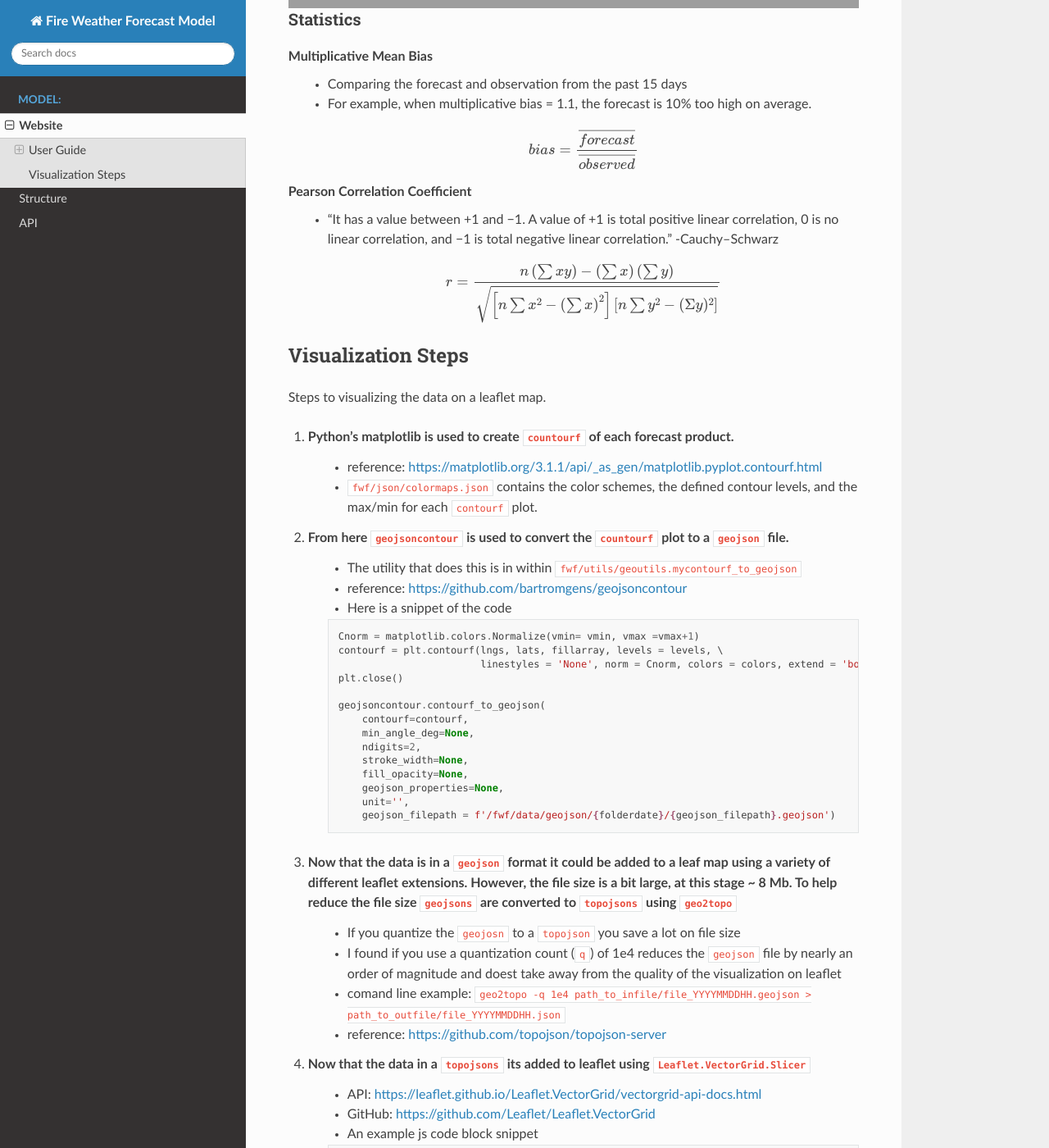
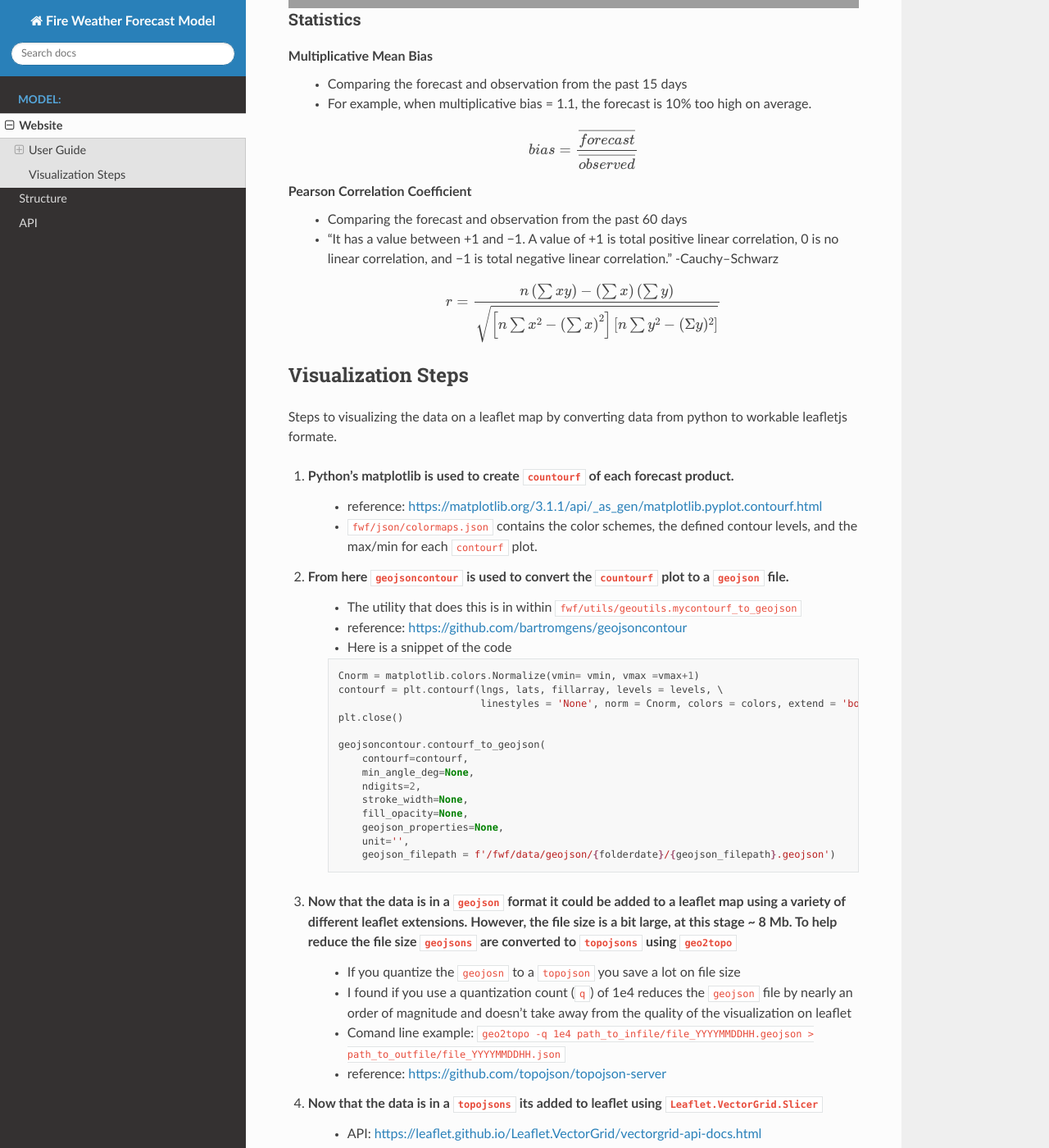
Before and after one commit to cerodell/fwf-docs, a Sphinx documentation site: the page built from source/web.rst, in a window 1280 px wide and 1400 px high, scrolled down 606 px. Shown: the whole window at 82% size. Built offline with Sphinx 7.4.7 and the Read the Docs theme 2.0.0, drawn with Linux system fonts in a browser that asks for light colours; grey boxes are pictures that could not be loaded.

Commit message:
updates to web

```diff
--- a/source/web.rst
+++ b/source/web.rst
@@ -19,6 +19,7 @@ Multiplicative Mean Bias
         bias = \frac{ \overline{forecast}}{\overline{observed}}
 
 Pearson Correlation Coefficient
+    - Comparing the forecast and observation from the past 60 days
     - "It has a value between +1 and −1. A value of +1 is total positive linear correlation, 0 is no linear correlation, and −1 is total negative linear correlation." -Cauchy–Schwarz
 
     .. math::
@@ -26,7 +27,7 @@ Pearson Correlation Coefficient
 
 Visualization Steps
 ---------------------
-Steps to visualizing the data on a leaflet map.
+Steps to visualizing the data on a leaflet map by converting data from python to workable leafletjs formate.
 
 #. Python's matplotlib is used to create ``countourf`` of each forecast product.
     * reference: https://matplotlib.org/3.1.1/api/_as_gen/matplotlib.pyplot.contourf.html
@@ -53,12 +54,12 @@ Steps to visualizing the data on a leaflet map.
             unit='',
             geojson_filepath = f'/fwf/data/geojson/{folderdate}/{geojson_filepath}.geojson')
 
-#. Now that the data is in a ``geojson`` format it could be added to a leaf map using a variety of different leaflet extensions. However, the file size is a bit large, at this stage ~ 8 Mb. To help reduce the file size ``geojsons`` are converted to ``topojsons`` using ``geo2topo``
+#. Now that the data is in a ``geojson`` format it could be added to a leaflet map using a variety of different leaflet extensions. However, the file size is a bit large, at this stage ~ 8 Mb. To help reduce the file size ``geojsons`` are converted to ``topojsons`` using ``geo2topo``
     * If you quantize the ``geojosn`` to a ``topojson`` you save a lot on file size
-    * I found if you use a quantization count (``q``) of 1e4 reduces the ``geojson`` file by nearly an order of magnitude and doest take away from the quality of the visualization on leaflet
-    * comand line example: ``geo2topo -q 1e4 path_to_infile/file_YYYYMMDDHH.geojson > path_to_outfile/file_YYYYMMDDHH.json``
+    * I found if you use a quantization count (``q``) of 1e4 reduces the ``geojson`` file by nearly an order of magnitude and doesn't take away from the quality of the visualization on leaflet
+    * Comand line example: ``geo2topo -q 1e4 path_to_infile/file_YYYYMMDDHH.geojson > path_to_outfile/file_YYYYMMDDHH.json``
     * reference: https://github.com/topojson/topojson-server
-#. Now that the data in a ``topojsons`` its added to leaflet using ``Leaflet.VectorGrid.Slicer``
+#. Now that the data is in a ``topojsons`` its added to leaflet using ``Leaflet.VectorGrid.Slicer``
     * API: https://leaflet.github.io/Leaflet.VectorGrid/vectorgrid-api-docs.html
     * GitHub: https://github.com/Leaflet/Leaflet.VectorGrid
     * An example js code block snippet
```
Also changed, not shown: 5 other files.
